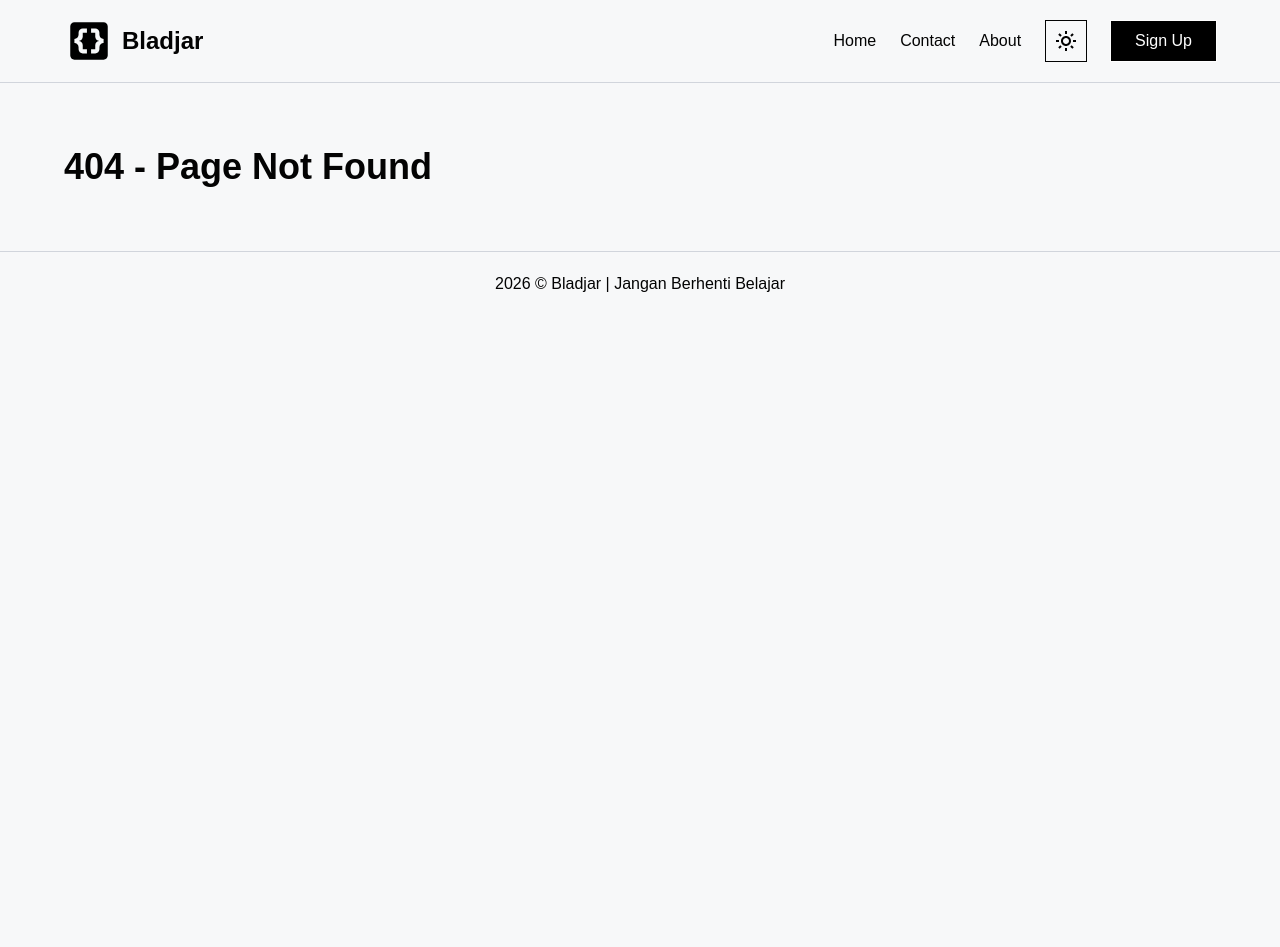
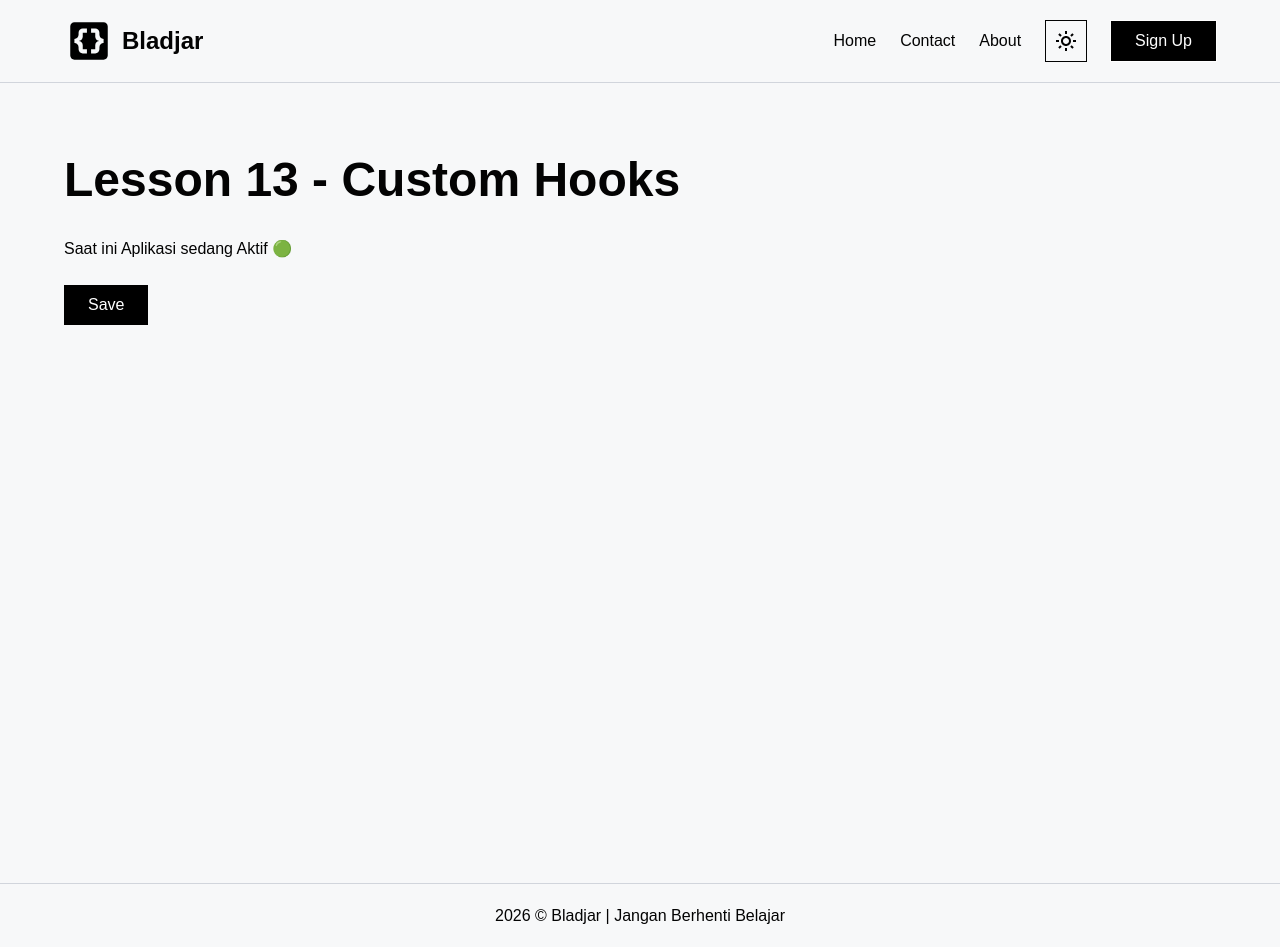
Before and after one commit to sundeeseeyou/lessons, a Next.js app in the folder next-lesson/: page /13-custom-hooks in a window 1280 px wide. Before the commit this address had no page. Before the commit the page ends 800 px from the top, so only its background shows below. Built offline with nearby package versions, Linux system fonts and the light colour scheme; a web font is replaced by a local one.

Commit message:
finalizing next-013

```diff
--- /dev/null
+++ b/next-lesson/src/app/13-custom-hooks/NOTES.md
@@ -0,0 +1,26 @@
+# Lesson 13 - Custom Hooks
+
+## Experience:
+
+- this is one of the easiest hook to me to implement
+- This hook merely like "Constructor Function" in javascript where you can create custom function that consist of other functiuon. This hook also does the similar. by creating new hooks using other hooks / logic.
+- This is definitely will be beneficial for the project especially if we have the same logic to some component. Instead of duplicated syntax, we can write less with custom code use.
+
+## Implementation:
+
+- you can easily create custom hooks by preparing a .ts file and make sure to make sure your function name "use"
+- then you can export the function to be used by other component
+
+## Blockers:
+
+- I must check the other hook being used and combined as a custom hooks, since i only check useState and also useEffect
+
+## Quiz Answers:
+
+1. if the badge and the button dont use custom hook, they will have exact same code on each tsx file.
+2. to differentiate between hooks or regular function.
+
+## References:
+
+- https://react.dev/learn/reusing-logic-with-custom-hooks
+- https://developer.mozilla.org/en-US/docs/Web/API/Navigator/onLine
--- /dev/null
+++ b/next-lesson/src/app/13-custom-hooks/OnlineBadge.tsx
@@ -0,0 +1,38 @@
+// "use client";
+
+// import { useState, useEffect } from "react";
+
+// export default function OnlineBadge() {
+//   // TODO: state isOnline (nilai awalnya apa? baca hint Step 1)
+//   const [online, setOnline] = useState(true);
+
+//   useEffect(() => {
+//     function handleOnline() {
+//       setOnline(navigator.onLine);
+//     }
+
+//     window.addEventListener("online", handleOnline);
+//     window.addEventListener("offline", handleOnline);
+
+//     return () => {
+//       window.removeEventListener("online", handleOnline);
+//       window.removeEventListener("offline", handleOnline);
+//     };
+//   }, []);
+
+//   return (
+//     <span>Saat ini Aplikasi sedang {online ? "Terkoneksi" : "Terputus"}</span>
+//   );
+// }
+
+"use client";
+
+import { useOnlineStatus } from "./use-online-status";
+
+export default function OnlineBadge() {
+  const status = useOnlineStatus();
+
+  return (
+    <span>Saat ini Aplikasi sedang {status ? "Aktif 🟢" : "Nonaktif 🔴"}</span>
+  );
+}
--- /dev/null
+++ b/next-lesson/src/app/13-custom-hooks/SaveButton.tsx
@@ -0,0 +1,48 @@
+// "use client";
+
+// import { useState, useEffect } from "react";
+
+// export default function SaveButton() {
+//   // TODO: copy logika online dari OnlineBadge ke sini
+//   const [online, setOnline] = useState(true);
+
+//   useEffect(() => {
+//     function handleOnline() {
+//       setOnline(navigator.onLine);
+//     }
+
+//     window.addEventListener("online", handleOnline);
+//     window.addEventListener("offline", handleOnline);
+
+//     return () => {
+//       window.removeEventListener("online", handleOnline);
+//       window.removeEventListener("offline", handleOnline);
+//     };
+//   }, []);
+
+//   return (
+//     <button
+//       disabled={!online}
+//       className="px-6 py-2 bg-black text-white disabled:bg-gray-600 disabled:cursor-not-allowed hover:cursor-pointer"
+//     >
+//       Save
+//     </button>
+//   );
+// }
+
+"use client";
+
+import { useOnlineStatus } from "./use-online-status";
+
+export default function SaveButton() {
+  const status = useOnlineStatus();
+
+  return (
+    <button
+      disabled={!status}
+      className="px-6 py-2 bg-black text-white disabled:bg-gray-600 disabled:cursor-not-allowed hover:cursor-pointer"
+    >
+      Save
+    </button>
+  );
+}
--- /dev/null
+++ b/next-lesson/src/app/13-custom-hooks/page.tsx
@@ -0,0 +1,16 @@
+import OnlineBadge from "./OnlineBadge";
+import SaveButton from "./SaveButton";
+
+export default function LessonThirteen() {
+  return (
+    <section className="flex flex-1 w-full max-w-360 flex-col items-center justify-start gap-8 p-16 sm:items-start mx-auto lg:h-screen">
+      <div className="flex flex-col justify-start items-start gap-6 font-heading">
+        <h1 className="font-heading text-5xl/snug font-bold flex flex-row items-center gap-4">
+          Lesson 13 - Custom Hooks
+        </h1>
+        <OnlineBadge />
+        <SaveButton />
+      </div>
+    </section>
+  );
+}
--- /dev/null
+++ b/next-lesson/src/app/13-custom-hooks/use-online-status.ts
@@ -0,0 +1,20 @@
+import { useState, useEffect } from "react";
+
+export function useOnlineStatus() {
+  const [online, setOnline] = useState(true);
+
+  useEffect(() => {
+    function handleOnline() {
+      setOnline(navigator.onLine);
+    }
+    window.addEventListener("online", handleOnline);
+    window.addEventListener("offline", handleOnline);
+
+    return () => {
+      window.removeEventListener("online", handleOnline);
+      window.removeEventListener("offline", handleOnline);
+    };
+  }, []);
+
+  return online;
+}
```
Also changed, not shown: 1 other file (tests, documents, lock files or other folders).
